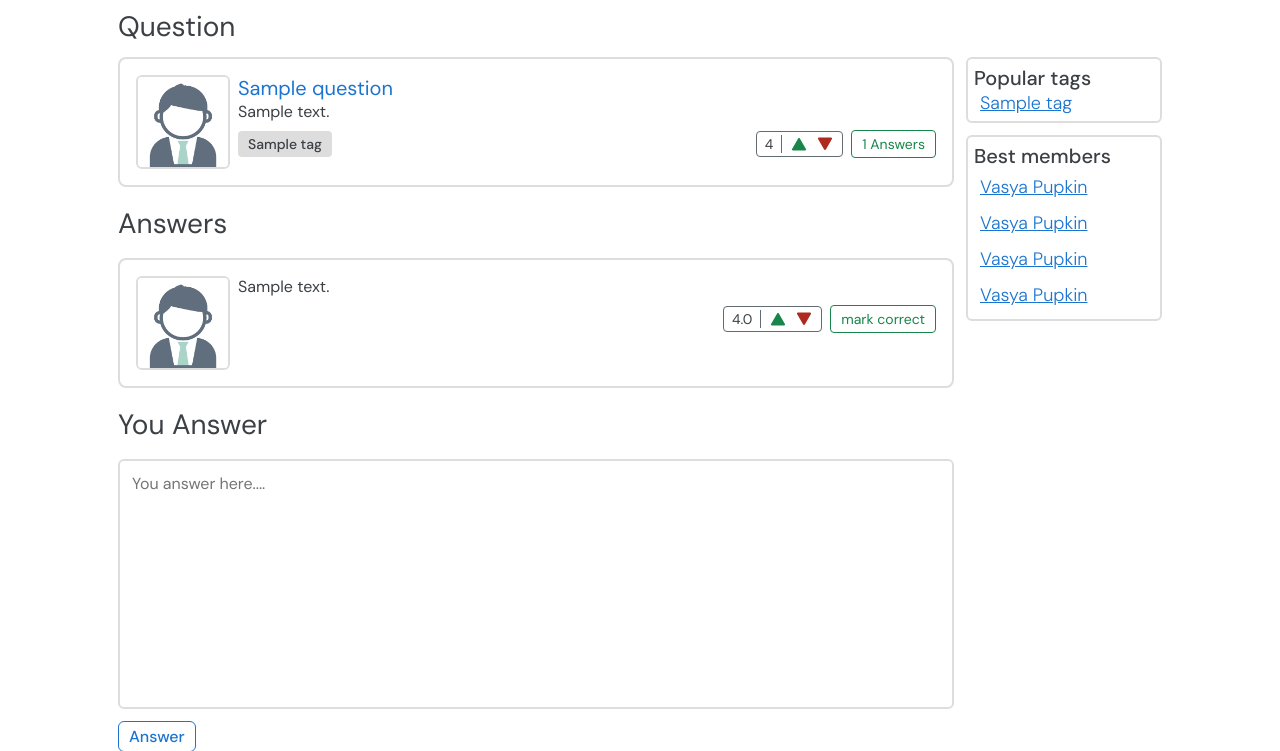
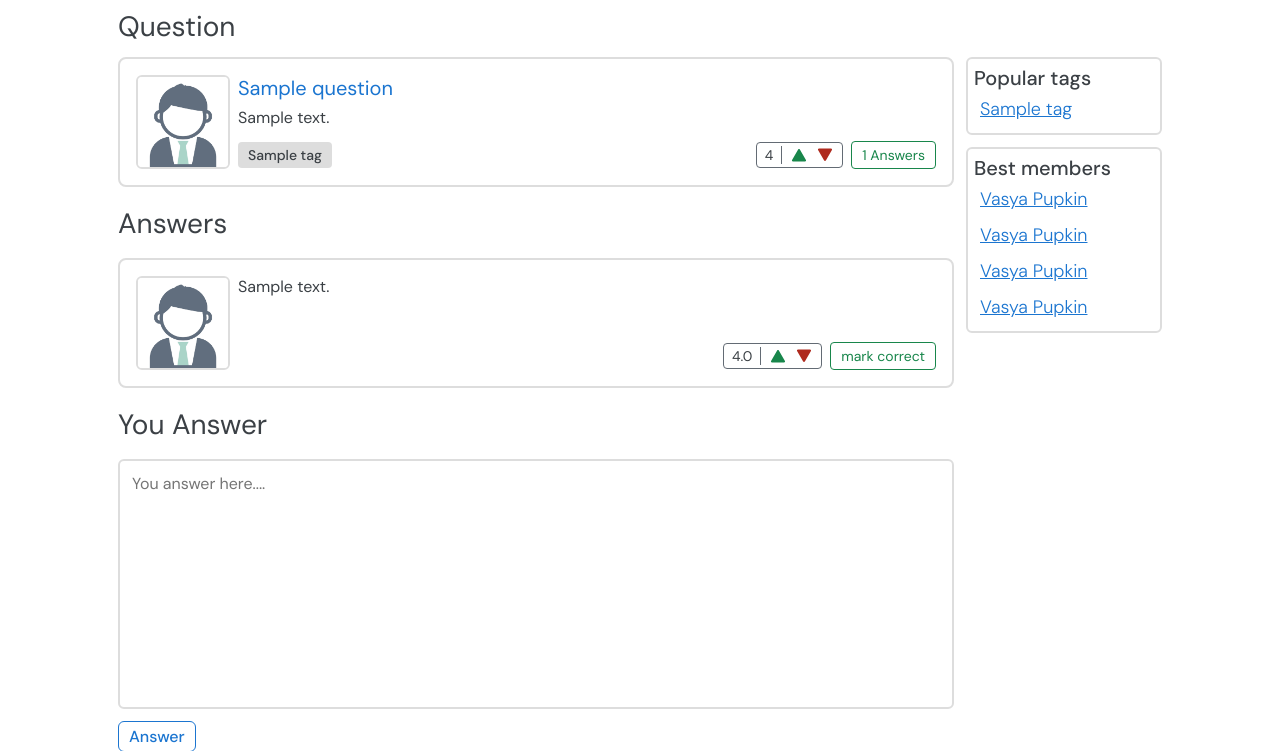
Before and after one commit to qusakabe/AskMe, a Django app: page /question/1 in a window 1280 px wide. Shown: the part 58-809 px from the top of the page. Run offline with Django 5.2, Linux system fonts and the light colour scheme; tables that the repository leaves empty hold one stand-in row (values such as "Sample post").

Commit message:
fix: tag styles

```diff
--- a/static/css/index.css
+++ b/static/css/index.css
@@ -187,6 +187,9 @@
     .question-info, .answer-info{
         margin-left: 8px;
         width: 800px;
+        display: flex;
+        flex-direction: column;
+        justify-content: space-between;
     }
 
     .question-text{
@@ -303,11 +306,12 @@
     }
 
     .popular-tags{
+        display: flex;
+        flex-direction: column;
         border: 2px solid var(--border-gray);
         border-radius: 6px;
         padding: 6px;
         width: 180px;
-        gap: 8px;
     }
 
 
```
